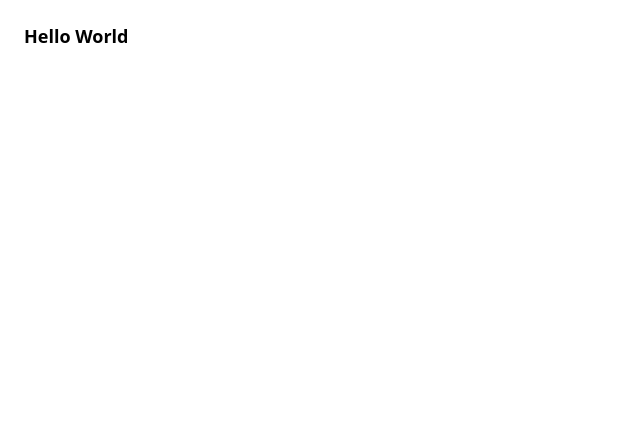
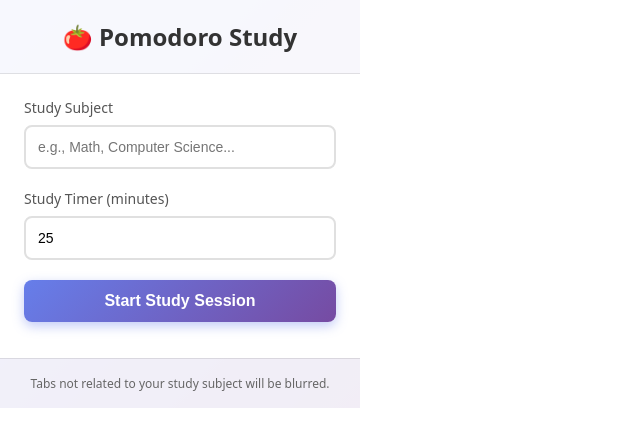
Before and after one commit to daniel-kimm/pomodoro_extension, a React (Vite) app: page / in a window 1280 px wide. Shown: the top 446 px of the page, without its empty margins (0-640 px from the left). Built offline with nearby package versions, Linux system fonts and the light colour scheme.

Commit message:
Add Pomodoro study timer popup UI with timer and subject input

```diff
--- a/src/popup/App.tsx
+++ b/src/popup/App.tsx
@@ -1,7 +1,162 @@
+import React, { useState, useEffect } from 'react';
+
 function App() {
+  const [studyTimer, setStudyTimer] = useState<number>(25);
+  const [studySubject, setStudySubject] = useState<string>('');
+  const [isRunning, setIsRunning] = useState<boolean>(false);
+  const [timeRemaining, setTimeRemaining] = useState<number>(25 * 60); // in seconds
+
+  // Load saved settings on mount
+  useEffect(() => {
+    if (typeof chrome !== 'undefined' && chrome.storage) {
+      chrome.storage.local.get(['studyTimer', 'studySubject', 'isRunning', 'timeRemaining'], (result: { [key: string]: any }) => {
+        if (result.studyTimer) setStudyTimer(result.studyTimer);
+        if (result.studySubject) setStudySubject(result.studySubject);
+        if (result.isRunning !== undefined) setIsRunning(result.isRunning);
+        if (result.timeRemaining) setTimeRemaining(result.timeRemaining);
+      });
+    }
+  }, []);
+
+  // Save settings to Chrome storage
+  const saveSettings = (data?: { studyTimer?: number; studySubject?: string; isRunning?: boolean; timeRemaining?: number }) => {
+    if (typeof chrome !== 'undefined' && chrome.storage) {
+      chrome.storage.local.set({
+        studyTimer: data?.studyTimer ?? studyTimer,
+        studySubject: data?.studySubject ?? studySubject,
+        isRunning: data?.isRunning ?? isRunning,
+        timeRemaining: data?.timeRemaining ?? timeRemaining
+      });
+    }
+  };
+
+  // Timer countdown effect
+  useEffect(() => {
+    let interval: number | null = null;
+
+    if (isRunning && timeRemaining > 0) {
+      interval = window.setInterval(() => {
+        setTimeRemaining((prev: number) => {
+          const newTime = prev - 1;
+          // Save time remaining periodically (every 5 seconds to avoid too many writes)
+          if (newTime % 5 === 0 && typeof chrome !== 'undefined' && chrome.storage) {
+            chrome.storage.local.set({ timeRemaining: newTime });
+          }
+          if (newTime <= 0) {
+            setIsRunning(false);
+            if (typeof chrome !== 'undefined' && chrome.storage) {
+              chrome.storage.local.set({ isRunning: false, timeRemaining: 0 });
+            }
+            // Timer finished - you can add notification here
+            return 0;
+          }
+          return newTime;
+        });
+      }, 1000);
+    }
+
+    return () => {
+      if (interval !== null) clearInterval(interval);
+    };
+  }, [isRunning, timeRemaining]);
+
+  // Save settings when timer/subject changes (only when not running)
+  useEffect(() => {
+    if (!isRunning) {
+      saveSettings();
+    }
+  }, [studyTimer, studySubject]);
+
+  const handleStart = () => {
+    if (!studySubject.trim()) {
+      alert('Please enter a study subject');
+      return;
+    }
+    const initialTime = studyTimer * 60;
+    setIsRunning(true);
+    setTimeRemaining(initialTime);
+    saveSettings({ isRunning: true, timeRemaining: initialTime });
+  };
+
+  const handleStop = () => {
+    setIsRunning(false);
+    saveSettings({ isRunning: false });
+  };
+
+  const handleReset = () => {
+    const resetTime = studyTimer * 60;
+    setIsRunning(false);
+    setTimeRemaining(resetTime);
+    saveSettings({ isRunning: false, timeRemaining: resetTime });
+  };
+
+  const formatTime = (seconds: number): string => {
+    const mins = Math.floor(seconds / 60);
+    const secs = seconds % 60;
+    return `${mins.toString().padStart(2, '0')}:${secs.toString().padStart(2, '0')}`;
+  };
+
   return (
     <div className="popup">
-      <h1>Hello World</h1>
+      <div className="header">
+        <h1>🍅 Pomodoro Study</h1>
+      </div>
+
+      {!isRunning ? (
+        <div className="setup-section">
+          <div className="form-group">
+            <label htmlFor="subject">Study Subject</label>
+            <input
+              id="subject"
+              type="text"
+              placeholder="e.g., Math, Computer Science..."
+              value={studySubject}
+              onChange={(e: React.ChangeEvent<HTMLInputElement>) => setStudySubject(e.target.value)}
+              className="input-field"
+            />
+          </div>
+
+          <div className="form-group">
+            <label htmlFor="timer">Study Timer (minutes)</label>
+            <input
+              id="timer"
+              type="number"
+              min="1"
+              max="120"
+              value={studyTimer}
+              onChange={(e: React.ChangeEvent<HTMLInputElement>) => setStudyTimer(parseInt(e.target.value) || 25)}
+              className="input-field"
+              disabled={isRunning}
+            />
+          </div>
+
+          <button onClick={handleStart} className="btn btn-primary">
+            Start Study Session
+          </button>
+        </div>
+      ) : (
+        <div className="timer-section">
+          <div className="timer-display">
+            <div className="timer-circle">
+              <div className="timer-text">{formatTime(timeRemaining)}</div>
+            </div>
+            <div className="subject-display">Studying: {studySubject}</div>
+          </div>
+
+          <div className="timer-controls">
+            <button onClick={handleStop} className="btn btn-secondary">
+              Pause
+            </button>
+            <button onClick={handleReset} className="btn btn-secondary">
+              Reset
+            </button>
+          </div>
+        </div>
+      )}
+
+      <div className="info-text">
+        Tabs not related to your study subject will be blurred.
+      </div>
     </div>
   );
 }
--- a/src/popup/main.tsx
+++ b/src/popup/main.tsx
@@ -3,7 +3,13 @@ import ReactDOM from 'react-dom/client';
 import App from './App';
 import './popup.css';
 
-ReactDOM.createRoot(document.getElementById('root')!).render(
+const rootElement = document.getElementById('root');
+
+if (!rootElement) {
+  throw new Error('Root element not found');
+}
+
+ReactDOM.createRoot(rootElement).render(
   <React.StrictMode>
     <App />
   </React.StrictMode>
--- a/src/popup/popup.css
+++ b/src/popup/popup.css
@@ -1,30 +1,175 @@
-.popup {
-  width: 320px;
-  padding: 16px;
-  font-family: system-ui, -apple-system, sans-serif;
+* {
+  margin: 0;
+  padding: 0;
+  box-sizing: border-box;
 }
 
-.popup h1 {
-  margin: 0 0 8px;
-  font-size: 18px;
+body {
+  width: 360px;
+  margin: 0;
+  padding: 0;
+  font-family: system-ui, -apple-system, BlinkMacSystemFont, 'Segoe UI', sans-serif;
 }
 
-.popup p {
-  margin: 0 0 12px;
-  color: #666;
-  font-size: 14px;
+#root {
+  width: 360px;
+  min-height: 400px;
 }
 
-.popup button {
-  padding: 8px 16px;
-  font-size: 14px;
-  cursor: pointer;
-  background: #1976d2;
-  color: white;
-  border: none;
-  border-radius: 6px;
+.popup {
+  width: 360px;
+  min-height: 400px;
+  padding: 0;
+  font-family: system-ui, -apple-system, BlinkMacSystemFont, 'Segoe UI', sans-serif;
+  background: linear-gradient(135deg, #667eea 0%, #764ba2 100%);
+  color: #333;
 }
 
-.popup button:hover {
-  background: #1565c0;
+.header {
+  background: rgba(255, 255, 255, 0.95);
+  padding: 20px;
+  text-align: center;
+  border-bottom: 1px solid rgba(0, 0, 0, 0.1);
 }
+
+.header h1 {
+  margin: 0;
+  font-size: 24px;
+  font-weight: 600;
+  color: #333;
+}
+
+.setup-section,
+.timer-section {
+  padding: 24px;
+  background: white;
+}
+
+.form-group {
+  margin-bottom: 20px;
+}
+
+.form-group label {
+  display: block;
+  margin-bottom: 8px;
+  font-size: 14px;
+  font-weight: 500;
+  color: #555;
+}
+
+.input-field {
+  width: 100%;
+  padding: 12px;
+  font-size: 14px;
+  border: 2px solid #e0e0e0;
+  border-radius: 8px;
+  box-sizing: border-box;
+  transition: border-color 0.2s;
+}
+
+.input-field:focus {
+  outline: none;
+  border-color: #667eea;
+}
+
+.input-field:disabled {
+  background-color: #f5f5f5;
+  cursor: not-allowed;
+}
+
+.btn {
+  width: 100%;
+  padding: 12px 24px;
+  font-size: 16px;
+  font-weight: 600;
+  cursor: pointer;
+  border: none;
+  border-radius: 8px;
+  transition: all 0.2s;
+  margin-bottom: 12px;
+}
+
+.btn-primary {
+  background: linear-gradient(135deg, #667eea 0%, #764ba2 100%);
+  color: white;
+  box-shadow: 0 4px 12px rgba(102, 126, 234, 0.4);
+}
+
+.btn-primary:hover {
+  transform: translateY(-2px);
+  box-shadow: 0 6px 16px rgba(102, 126, 234, 0.5);
+}
+
+.btn-primary:active {
+  transform: translateY(0);
+}
+
+.btn-secondary {
+  background: #f5f5f5;
+  color: #333;
+  margin-right: 8px;
+  width: calc(50% - 4px);
+  display: inline-block;
+}
+
+.btn-secondary:last-child {
+  margin-right: 0;
+}
+
+.btn-secondary:hover {
+  background: #e0e0e0;
+}
+
+.timer-display {
+  text-align: center;
+  margin-bottom: 24px;
+}
+
+.timer-circle {
+  width: 180px;
+  height: 180px;
+  margin: 0 auto 16px;
+  border-radius: 50%;
+  background: linear-gradient(135deg, #667eea 0%, #764ba2 100%);
+  display: flex;
+  align-items: center;
+  justify-content: center;
+  box-shadow: 0 8px 24px rgba(102, 126, 234, 0.3);
+  animation: pulse 2s ease-in-out infinite;
+}
+
+@keyframes pulse {
+  0%, 100% {
+    transform: scale(1);
+  }
+  50% {
+    transform: scale(1.02);
+  }
+}
+
+.timer-text {
+  font-size: 36px;
+  font-weight: 700;
+  color: white;
+  font-variant-numeric: tabular-nums;
+}
+
+.subject-display {
+  font-size: 16px;
+  color: #666;
+  font-weight: 500;
+}
+
+.timer-controls {
+  display: flex;
+  gap: 8px;
+}
+
+.info-text {
+  padding: 16px 24px;
+  background: rgba(255, 255, 255, 0.9);
+  font-size: 12px;
+  color: #666;
+  text-align: center;
+  border-top: 1px solid rgba(0, 0, 0, 0.1);
+}
```
Also changed, not shown: src/background.ts (+23 -1 lines), src/content.ts (+23 -1 lines), manifest.json.
